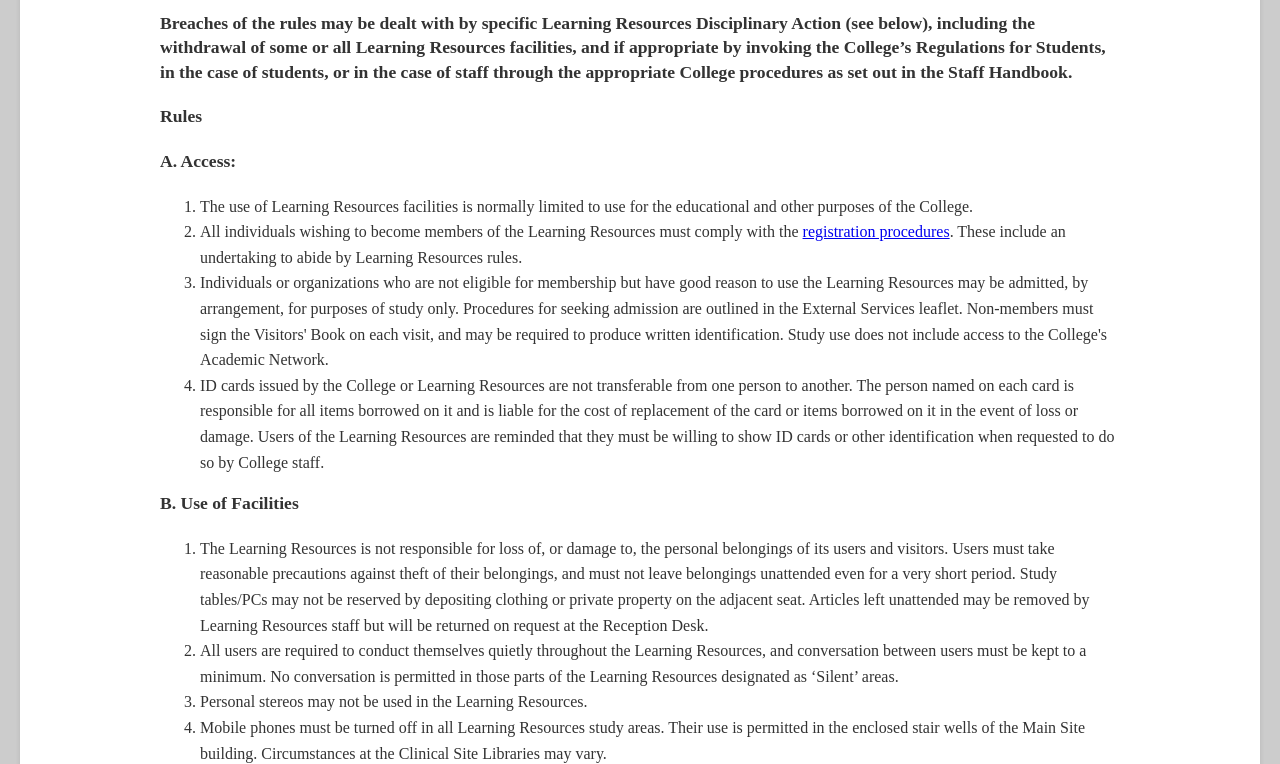
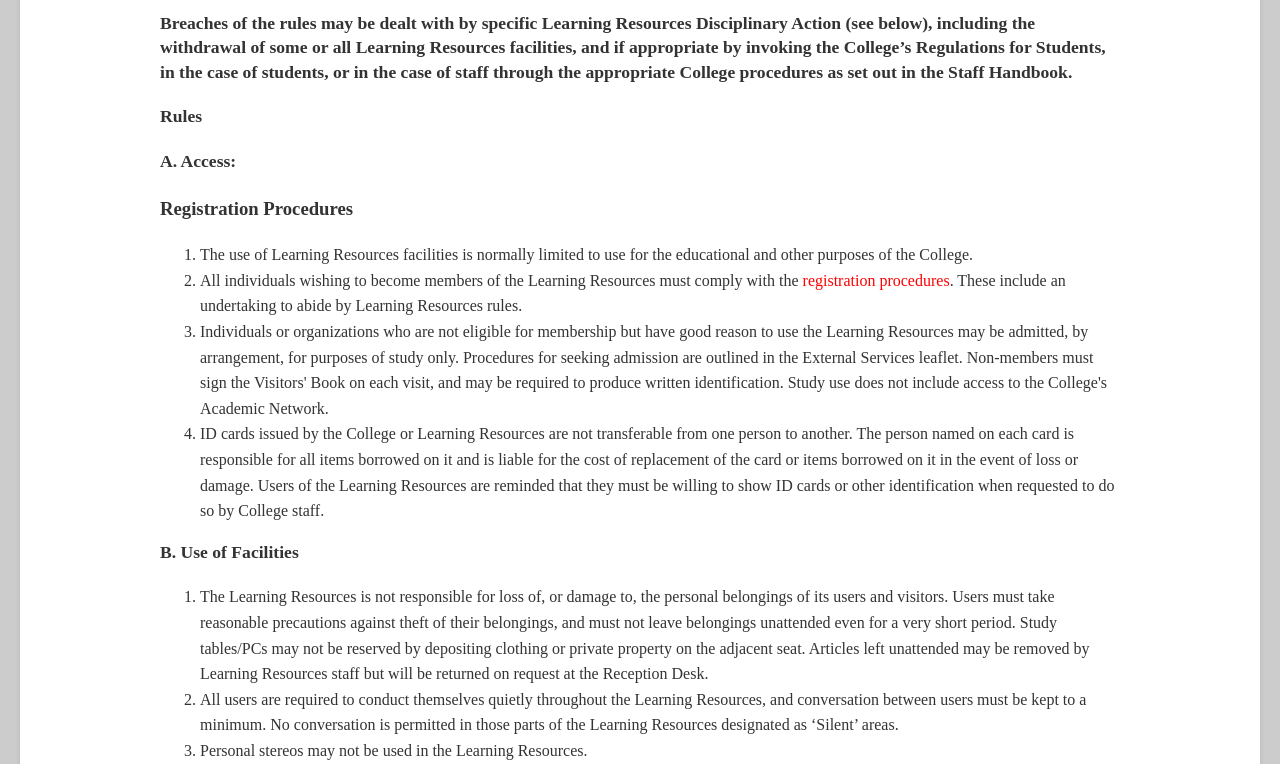
Before and after one commit to OlaShu112/Cantor, a PHP site: page /resources.php in a window 1280 px wide. Shown: the part 719-1483 px from the top of the page. Run offline with PHP 8.4, Linux system fonts and the light colour scheme.

Commit message:
Modified

```diff
--- a/css/desktop.css
+++ b/css/desktop.css
@@ -41,7 +41,7 @@ h1 {
 }
 
 .grey-background {
-    background-color: #ccc; /* Can use any desired shade of grey */
+    background-color: #fff; /* Can use any desired shade of grey */
 }
 
 img {
--- a/resources.php
+++ b/resources.php
@@ -44,11 +44,14 @@
 
                 <p><strong>Rules</strong></p>
                 <p><strong>A. Access:</strong></p>
+
+        <section id="registrationprocedures">
+                <h3>Registration Procedures</h3>
                 <ol>
                     <li>The use of Learning Resources facilities is normally limited to use for the educational and
                         other purposes of the College.</li>
                     <li>All individuals wishing to become members of the Learning Resources must comply with the <a
-                            href="#registration-procedures">registration procedures</a>. These include an undertaking to
+                            href="registrationprocedures.php"  class="email-link">registration procedures</a>. These include an undertaking to
                         abide by Learning Resources rules.</li>
                     <li>Individuals or organizations who are not eligible for membership but have good reason to use the
                         Learning Resources may be admitted, by arrangement, for purposes of study only. Procedures for
@@ -61,7 +64,7 @@
                         Users of the Learning Resources are reminded that they must be willing to show ID cards or other
                         identification when requested to do so by College staff.</li>
                 </ol>
-
+        </section>
                 <p><strong>B. Use of Facilities</strong></p>
                 <ol>
                     <li>The Learning Resources is not responsible for loss of, or damage to, the personal belongings of
--- a/styles.css
+++ b/styles.css
@@ -69,6 +69,10 @@ main {
     padding: 20px;
     border-radius: 8px; /* Add a slight border radius for a cleaner look */
     box-shadow: 0 4px 8px rgba(0, 0, 0, 0.1);
+}
+#registrationprocedures {
+    background-color: #fff; /* Replace #fff with your desired background color for this section */
+    /* Add specific styles for the #registrationprocedures section if needed */
 }
 
 /* Hero section styling */
```
